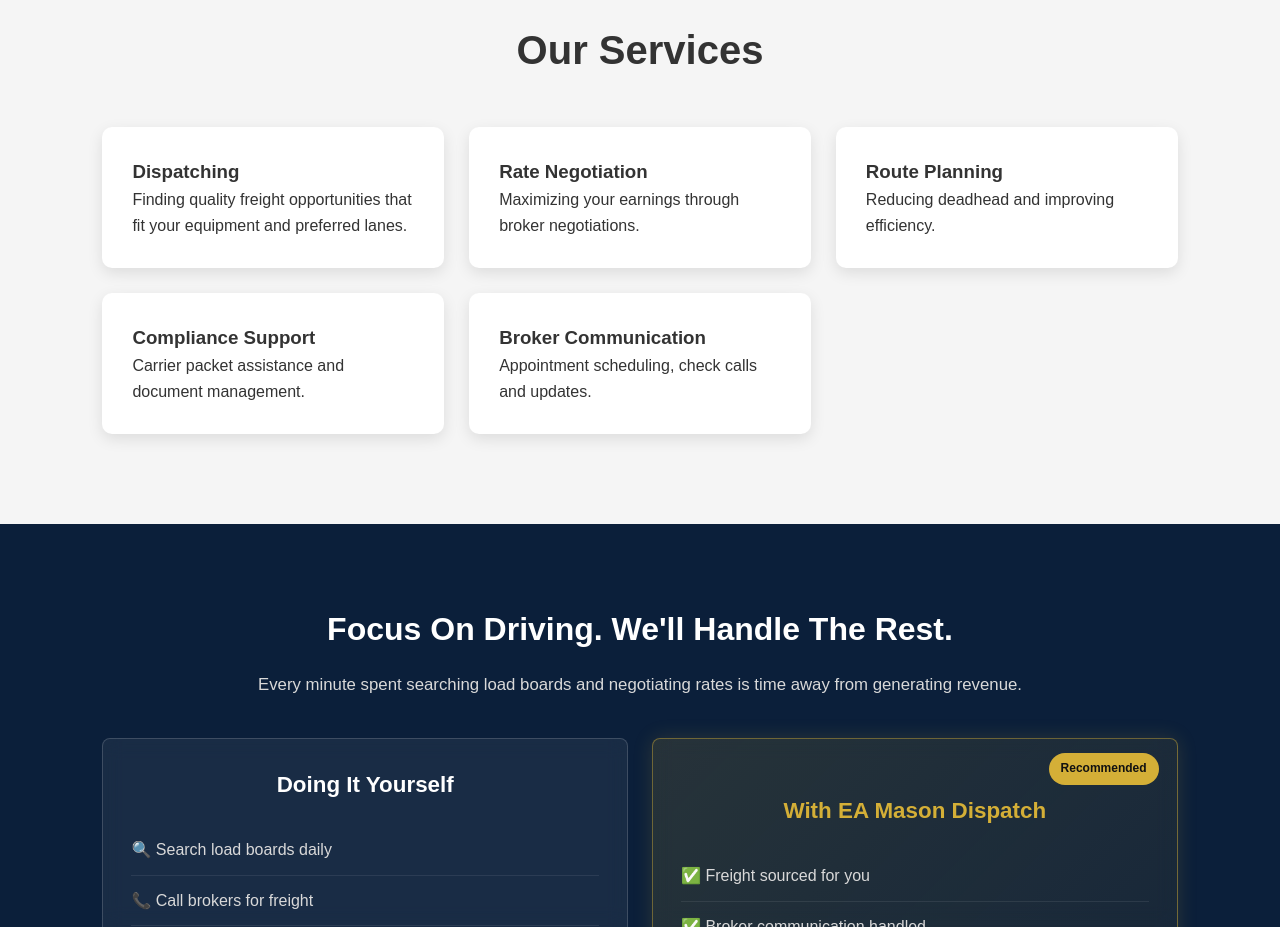
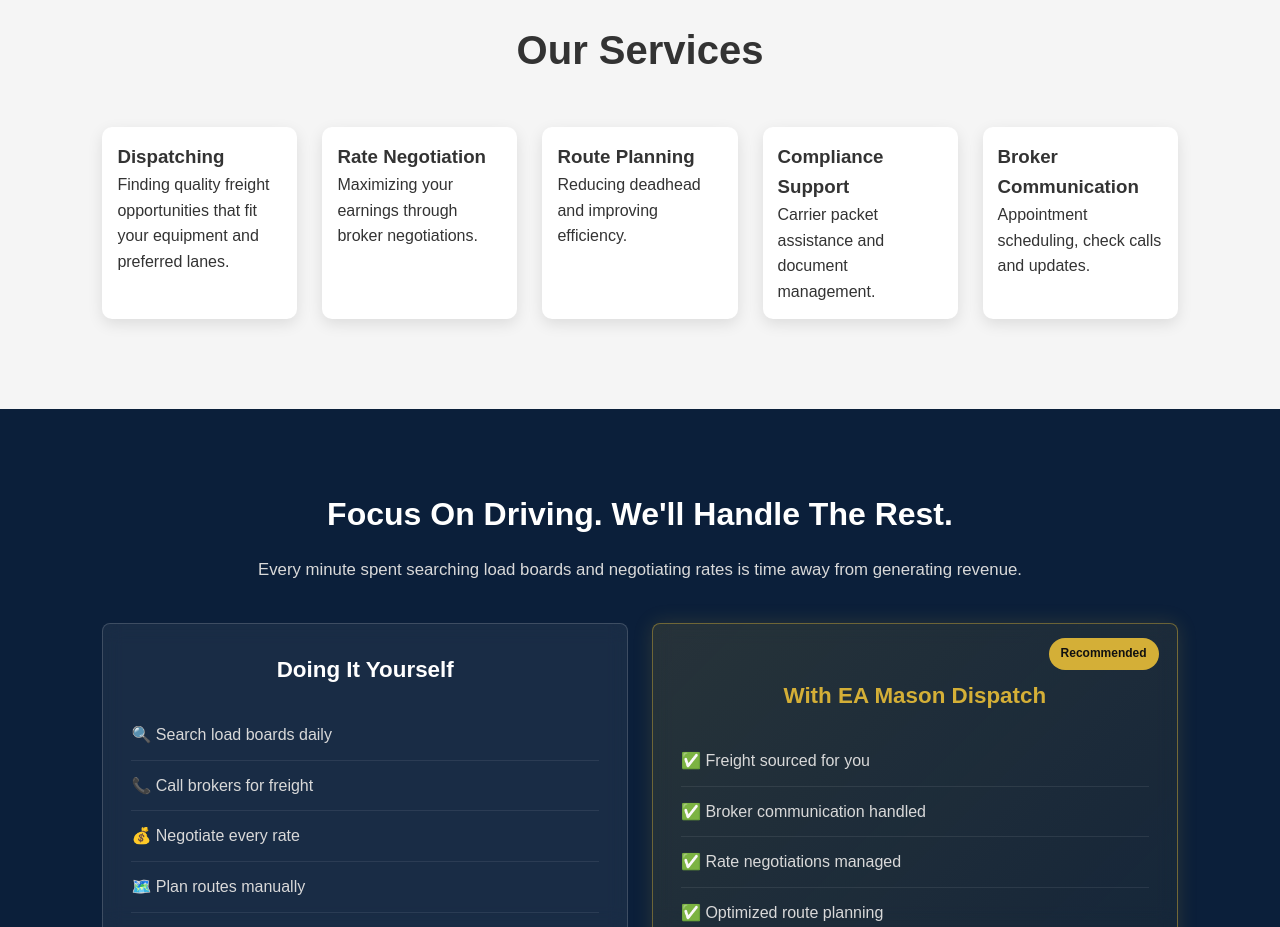
Before and after one commit to jarretnc-cloud/eamasontransportation, a plain HTML site: page index.html in a window 1280 px wide. Shown: the part 1260-2187 px from the top of the page. Drawn offline with Linux system fonts and the light colour scheme.

Commit message:
card align

```diff
--- a/index.html
+++ b/index.html
@@ -93,7 +93,7 @@ Speak With A Dispatcher
 
 <h2>Why Drivers Choose EA Mason</h2>
 
-<div class="grid drivers-grid">
+<div class="grid home-card-grid">
 
 <div class="card">
 <h3>Dedicated Dispatcher</h3>
@@ -141,7 +141,7 @@ We handle broker calls and paperwork.
 
 <h2>Our Services</h2>
 
-<div class="grid">
+<div class="grid home-card-grid">
 
 <div class="service-card">
 
--- a/style.css
+++ b/style.css
@@ -673,11 +673,12 @@ gap:25px;
 }
 
 @media (min-width:1100px){
-    .drivers-grid{
+    .home-card-grid{
         grid-template-columns:repeat(5,minmax(0,1fr));
     }
 
-    .drivers-grid .card{
+    .home-card-grid .card,
+    .home-card-grid .service-card{
         padding:15px;
         overflow-wrap:break-word;
     }
```
